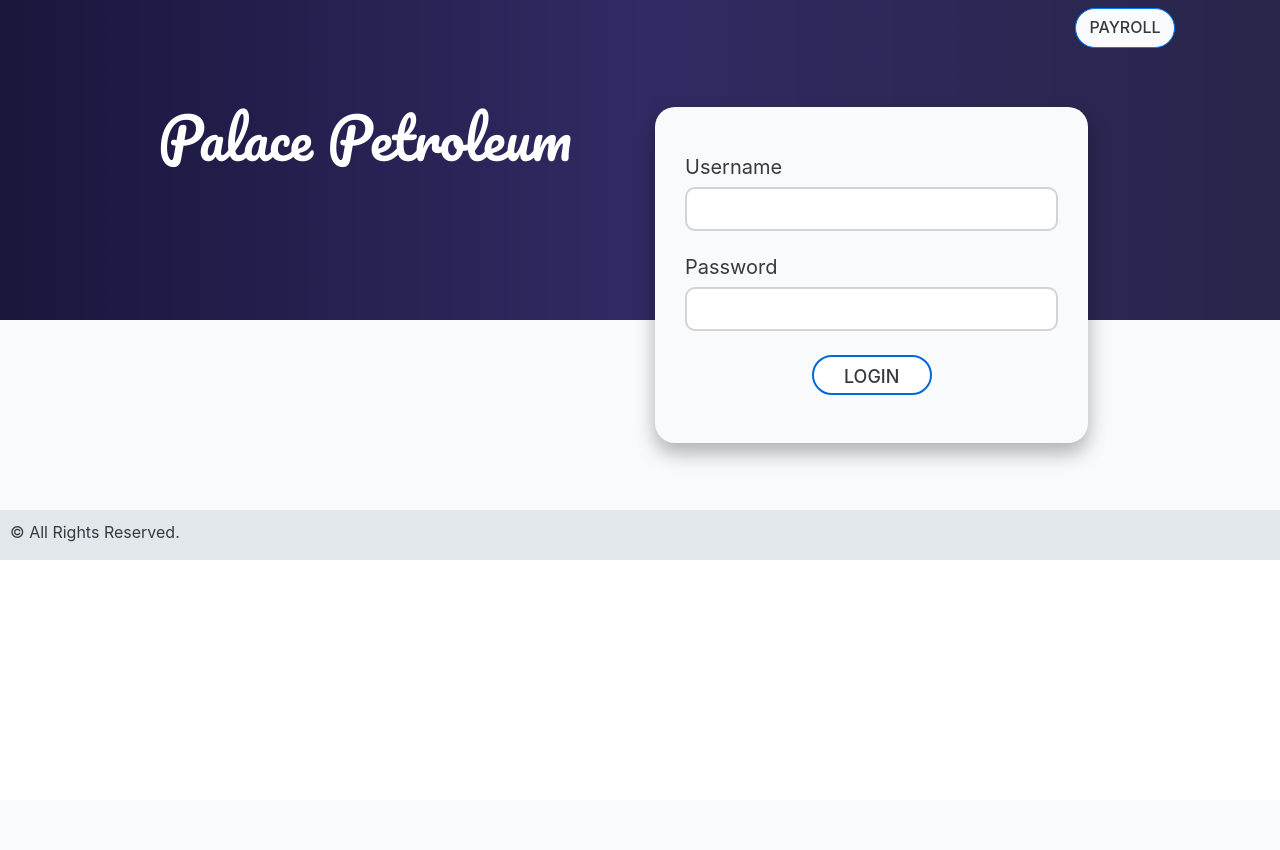
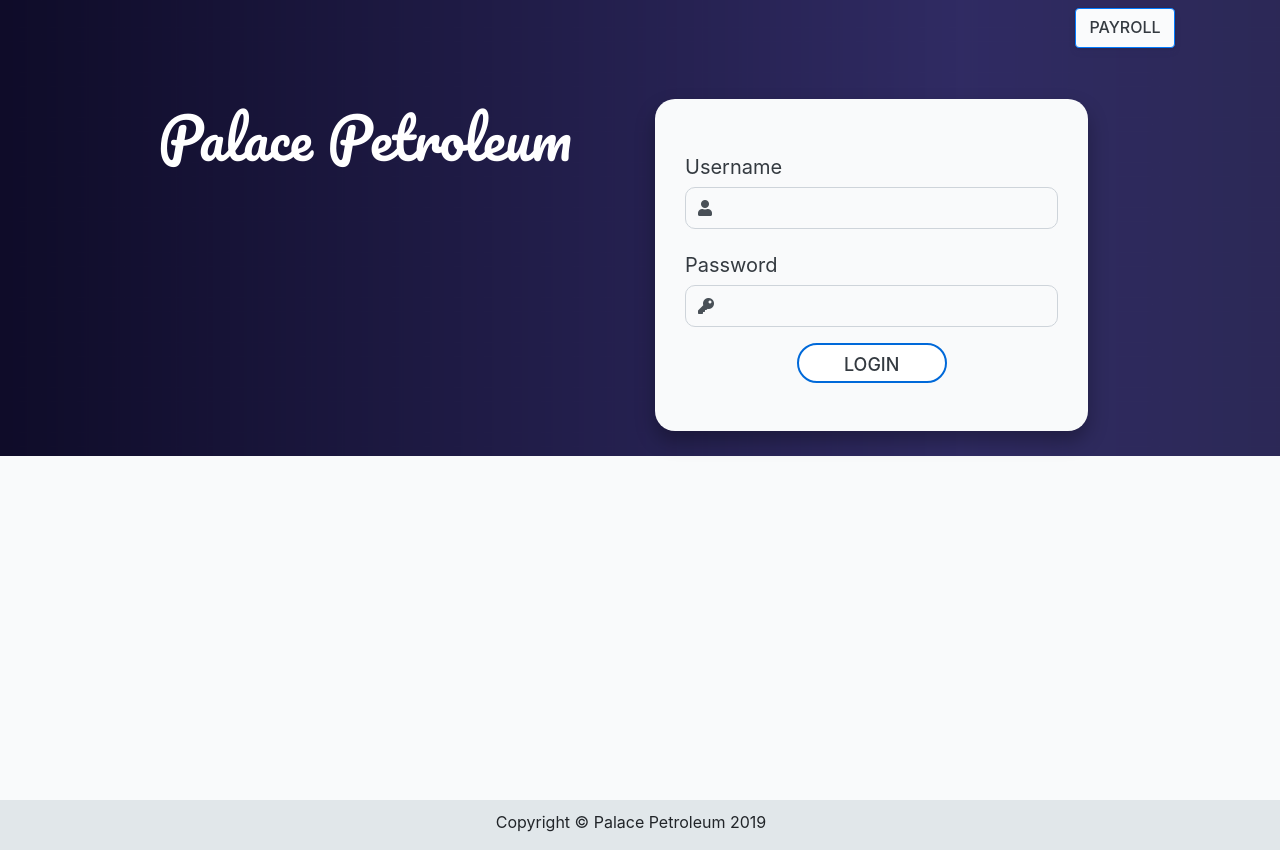
Before and after one commit to EmmanuelJoshua/Inventory-app-php, a PHP site: page / in a window 1280 px wide. Before the commit the page ends 560 px from the top, so only its background shows below. Run offline with PHP 8.4, Linux system fonts and the light colour scheme; some libraries are stand-ins or nearby versions.

Commit message:
More Changes to the input.
Dan and Eddy, you got what you wanted.

```diff
--- a/app/assets/css-app-files/login.css
+++ b/app/assets/css-app-files/login.css
@@ -1,25 +1,75 @@
-#header{
-	background-image: url(../images/header.png);
-	/*background-size: cover;
-	/*height: 100vh;*/
-	width: 100%;
-	height: 100vh;
-    max-height: 320px;
-     background-attachment: fixed;
-    background-position: center;
-    background-repeat: no-repeat;
-    /*position: relative;*/
+*{
+	outline: 0 !important;
 }
 
-#header2{
+#header{
+	background-image: linear-gradient(to bottom, transparent 57%, #F9FAFB 50%), url('../images/header.png');
 	width: 100%;
-    height: 100vh;
-    max-height: 190px;
-    	background-color: #F9FAFB;
+	display: block;
+	height: 100vh;
+	max-height: 100%;
+	/*background-size: cover;*/
+    /*background-attachment: fixed; */
+    /*background-position: center;*/
+    /*background-repeat: no-repeat;*/
+}
+
+.navbar-right .btn{
+	border-radius: .25rem;
+	box-shadow: 0 4px 6px rgba(50, 50, 93, .11), 0 1px 3px rgba(0, 0, 0, .08);
+	width: 100px !important;
+    height: 40px;
+    text-transform: uppercase;
+    font-weight: 500;
+	color: #343a40 !important;
+	background-color: #fafbfc;
+	transition: all 0.5s ease-in-out;
+}
+
+.navbar-right .btn:hover{
+	background-color: #0069D9;
+	border: 2px solid #288EFF;
+	color: #fff !important;
+}
+
+#login{
+	top: 35px;
+	background-color: #F9FAFB!important;
+	width: 100%;
+	border-radius: 20px !important;
+	box-shadow: 0 10px 20px rgba(0, 0, 0, 0.3);
+}
+
+.form-group .form-label{
+	font-weight: 400;
+}
+
+.input-group-text{
+	background-color: transparent;
+	border: none !important;
+}
+
+.input-group{
+	 border: 1.5px solid #CED4DA !important;
+	 border-radius: 10px;
+}
+
+.form-group input[type=text]{
+	background-color: transparent;
+    font-size: 20px;
+    padding: 5px;
+    border: none !important;
+}
+
+.form-group input[type=password]{
+	background-color: transparent;
+    font-size: 20px;
+    padding: 5px;
+    border: none !important;
 }
 
 #login .btn{
-	width: 120px !important;
+	width: 150px !important;
 	height: 40px;
 	font-size: 18px;
     border-radius: 20px;
@@ -37,58 +87,6 @@
 	color: #fff !important;
 }
 
-#login{
-	top: 35px;
-	background-color: #F9FAFB!important;
-	width: 100%;
-	border-radius: 20px !important;
-	box-shadow: 0 10px 20px rgba(0, 0, 0, 0.3);
-}
-
-.form-group input[type=text]{
-    border-radius: 10px;
-    font-size: 20px;
-    padding: 5px;
-    width: 100%;
-    border: 2px solid #CED4DA;
-}
-
-.form-group input[type=password]{
-    border-radius: 10px;
-    font-size: 20px;
-    padding: 5px;
-    width: 100%;
-    border: 2px solid #CED4DA;
-}
-
-.form-group .form-label{
-	font-weight: 400;
-}
-
-.navbar{
-	/*background-color: rgba(0, 0, 0, 0.4);*/
-}
-
-.navbar-right .btn{
-	width: 100px !important;
-    height: 40px;
-    border-radius: 20px;
-    text-transform: uppercase;
-    font-weight: 500;
-	color: #343a40 !important;
-	background-color: #fafbfc;
-}
-
-.navbar-right .btn{
-
-}
-
-@media (min-width: 992px){
-.container {
-    max-width: 1100px !important;
-}
-}
-
 #footer{
 	background-color: #E1E7EA;
 	/*position: */
@@ -97,3 +95,13 @@
     height: 10%;
      height: 50px;
 }
+
+#footer p{
+
+}
+
+@media (min-width: 992px){
+	.container {
+    	max-width: 1100px !important;
+	}
+}
--- a/app/index.php
+++ b/app/index.php
@@ -9,7 +9,10 @@
 		<link rel="stylesheet" href="../app/assets/libraries/css-libs/bootstrap.css">
 		<!-- Website Stylesheet -->
 		<link rel="stylesheet" href="../app/assets/css-app-files/login.css">
+		<!-- Font CDN -->
 		<link href="https://fonts.googleapis.com/css?family=Pacifico" rel="stylesheet">
+
+		<link rel="stylesheet" href="https://use.fontawesome.com/releases/v5.8.1/css/all.css" integrity="sha384-50oBUHEmvpQ+1lW4y57PTFmhCaXp0ML5d60M1M7uH2+nqUivzIebhndOJK28anvf" crossorigin="anonymous">
 	</head>
 	<body >
 		<header id="header">
@@ -29,16 +32,26 @@
 					</div>
 					<div class="col-md-6 text-dark" >
 						<!-- <h2 class="display-4 text-center">LOGIN</h2> -->
-						<div class="col-md-10 text-dark pt-5 pb-5 mt-3" id="login">
+						<div class="col-md-10 text-dark pt-5 pb-5 mt-2" id="login">
 							<div class="container">
 								<form method="post" onsubmit="submitForm(event)">
-									<div class="form-group">
+									<div class="form-group mb-4 mt-2">
 										<label class="form-label mx-auto h5" for="user[login]">Username</label>
-										<input class="form-control col-12  mb-4" type="text" id="username">
+										<div class="input-group">
+											<div class="input-group-prepend">
+												<span class="input-group-text"><i class="fas fa-user"></i></span>
+											</div>
+											<input class="form-control" type="text" id="username">
+										</div>
 									</div>
-									<div class="form-group">
+									<div class="form-group mt-3 mb-3">
 										<label class="form-label h5" for="user[login]">Password</label>
-										<input class="form-control col-12 mb-4" type="password" id="password">
+										<div class="input-group">
+											<div class="input-group-prepend">
+												<span class="input-group-text"><i class="fas fa-key"></i></span>
+											</div>
+											<input class="form-control" type="password" id="password">
+										</div>
 									</div>
 									<div class="text-center">
 										<input class="btn btn-primary" type="submit" id="getData" value="Login">
@@ -47,15 +60,20 @@
 							</div>
 						</div>
 					</div>
-
 				</div>
 			</div>
 		</header>
-
-		<header id="header2">
-		</header>
-		<div id="footer" class="text-dark">
-			<span>© All Rights Reserved.</span>
+		<div id="footer">
+			<div class="container">
+				<div class="row justify-content-center">
+					<div class="col-md-6 col-12">
+						<p style="text-align: center;">
+							Copyright © Palace Petroleum <script>document.write(new Date().getFullYear());</script>
+							&nbsp; &nbsp;
+						</p>
+					</div>
+				</div>
+			</div>
 		</div>
 
 	</body>
```
